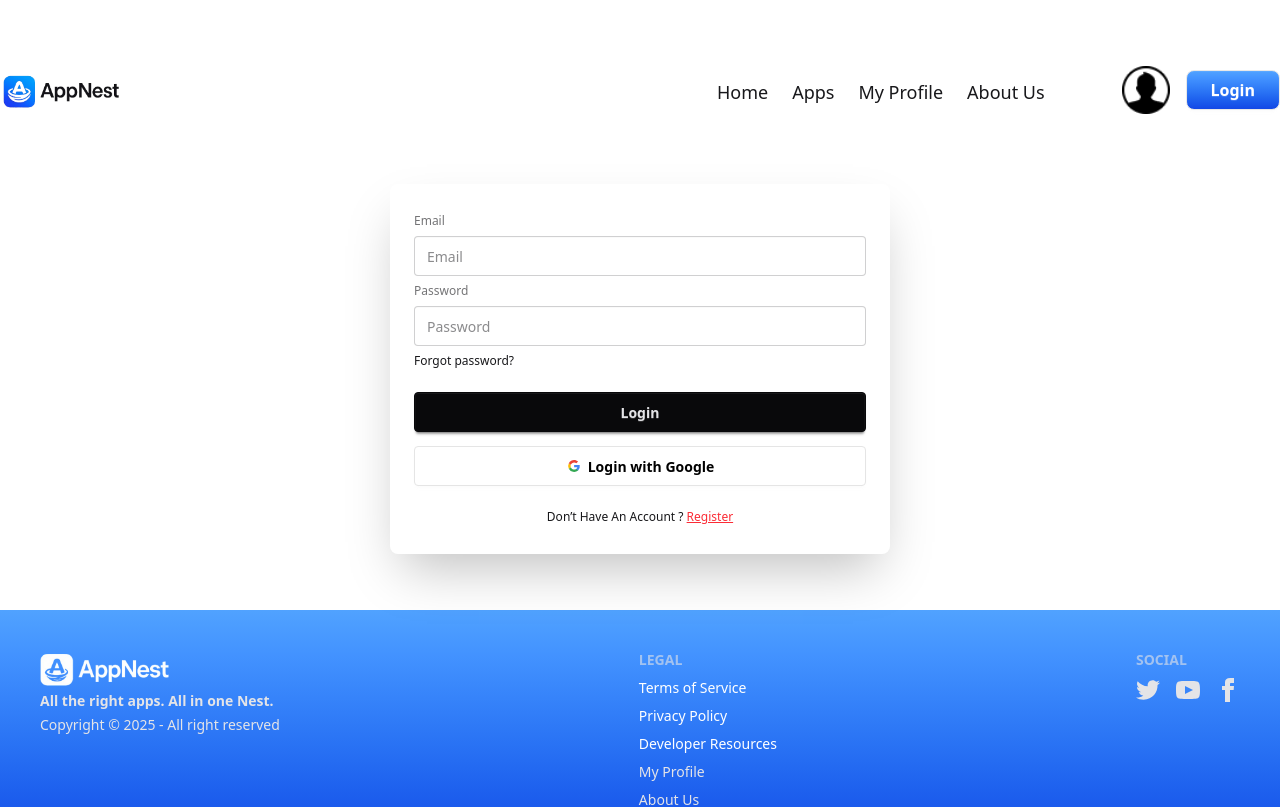
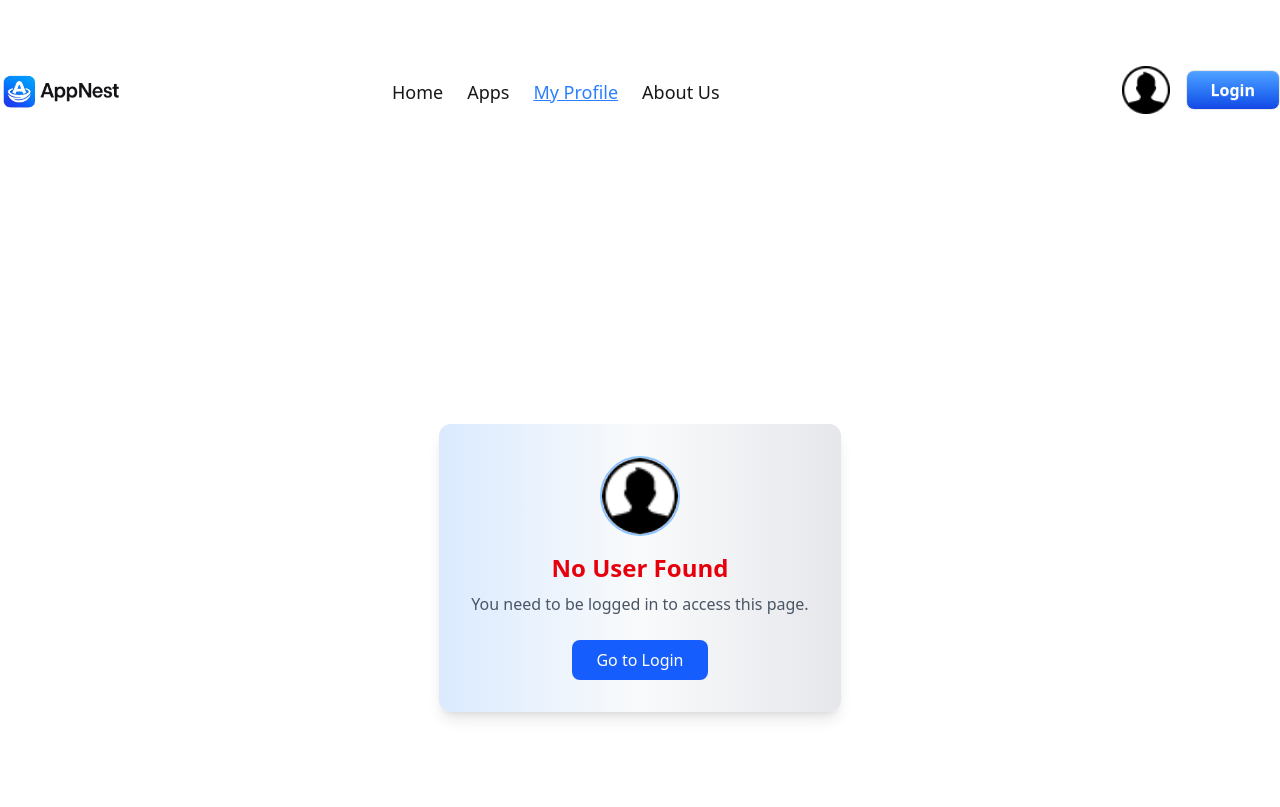
Before and after one commit to iftakhersifat/appnest-app, a React (Vite) app: page /profile in a window 1280 px wide. Before the commit this address led to /auth/login. Shown: the top 807 px of the page. Built offline with nearby package versions, Linux system fonts and the light colour scheme; no server answers.

Commit message:
added updated profile section

```diff
--- a/src/Components/Firebase/AuthProvider.jsx
+++ b/src/Components/Firebase/AuthProvider.jsx
@@ -68,9 +68,9 @@ const AuthProvider = ({children}) => {
         setLoading,
     }
 
-    return <AUthContext value={authData}>
+    return <AUthContext.Provider value={authData}>
         {children}
-    </AUthContext>
+    </AUthContext.Provider>
 };
 
 export default AuthProvider;
--- a/src/Components/MyProfile/Profile.jsx
+++ b/src/Components/MyProfile/Profile.jsx
@@ -1,7 +1,7 @@
 import React, { use, useEffect, useState } from 'react';
 import { AUthContext } from '../Firebase/AuthProvider';
 import toast from 'react-hot-toast';
-import NotFound from '../NotFound/NotFound';
+import { Link } from 'react-router';
 
 const Profile = () => {
   useEffect(() => {
@@ -12,7 +12,26 @@ const Profile = () => {
   const [name, setName] = useState(user?.displayName || '');
   const [photoURL, setPhotoURL] = useState(user?.photoURL || '');
 
-  if (!user) return <NotFound />;
+  if (!user) {
+    return (
+      <div className="min-h-screen flex flex-col justify-center items-center px-4">
+        <div className="bg-gradient-to-r from-blue-100 via-gray-50 to-gray-200 shadow-lg rounded-xl p-8 max-w-md text-center">
+          <img
+            src="/assets/user.png"
+            alt="No User"
+            className="w-20 h-20 mx-auto mb-4 rounded-full border-2 border-blue-300"
+          />
+          <h1 className="text-2xl font-bold text-red-600 mb-2">No User Found</h1>
+          <p className="text-gray-600 mb-6">You need to be logged in to access this page.</p>
+          <Link
+            to="/auth/login"
+            className="inline-block bg-blue-600 hover:bg-blue-700 text-white font-medium py-2 px-6 rounded-lg transition duration-300">Go to Login
+          </Link>
+        </div>
+      </div>
+    );
+  }
+
 
   const handleUpdate = (e) => {
     e.preventDefault();
--- a/src/Components/Navbar/Navbar.jsx
+++ b/src/Components/Navbar/Navbar.jsx
@@ -16,7 +16,7 @@ const Navbar = () => {
     }
     return (
         <div className='container mx-auto mt-4'>
-            <div className='flex justify-between items-center'>
+            <div className='flex justify-between items-center flex-wrap'>
             {/* image section */}
                 <div className="navbar-start">
                     <div className="dropdown">
@@ -40,11 +40,13 @@ const Navbar = () => {
                   </div>
 
             {/* link section */}
+            <div className='-ml-[650px]'>
             <div className='space-x-6 lg:flex hidden'>
                 <NavLink to="/" className={({ isActive }) => isActive ? "text-blue-500 underline text-[18px]" : "text-[18px]"}>Home</NavLink>
                 <NavLink to="/apps" className={({ isActive }) => isActive ? "text-blue-500 underline text-[18px]" : "text-[18px]"}>Apps</NavLink>
                 <NavLink to="/profile" className={({ isActive }) => isActive ? "text-blue-500 underline text-[18px]" : "text-[18px]"}>My Profile</NavLink>
                 <NavLink to="/about" className={({ isActive }) => isActive ? "text-blue-500 underline text-[18px]" : "text-[18px]"}>About Us</NavLink>
+            </div>
             </div>
             {/* button section */}
             <div className='flex gap-4'>
--- a/src/main.jsx
+++ b/src/main.jsx
@@ -27,14 +27,13 @@ const router = createBrowserRouter([
     children:[
       {index: true,
        Component: Home},
-      {path: "apps", Component:Apps},
       {path: "about", Component: About},
 
       // profile
       {path: "profile",
-       element: <Private>
+       element:
         <Profile></Profile>
-       </Private>
+
       },
 
       // details card
```
